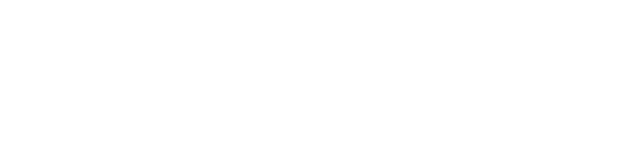
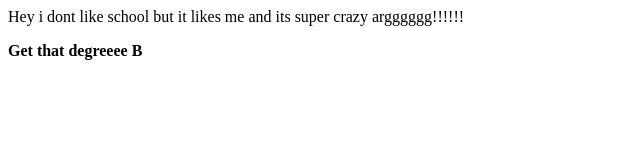
Before and after one commit to Palesa0508/Palesa.com, a plain HTML site: page index.html in a window 1280 px wide. Shown: the whole page, without its empty margins (0-640 px from the left). Drawn offline with Linux system fonts and the light colour scheme.

Commit message:
Update index.html

```diff
--- a/index.html
+++ b/index.html
@@ -1,4 +1,4 @@
 <!doctype>
 <html> <head> <title> My first web design </title></head>
-<body> <p> </p> <b> </b> </body>
+<body> <p> Hey i dont like school but it likes me and its super crazy argggggg!!!!!! </p> <b> Get that degreeee B </b> </body>
   </html>
```
